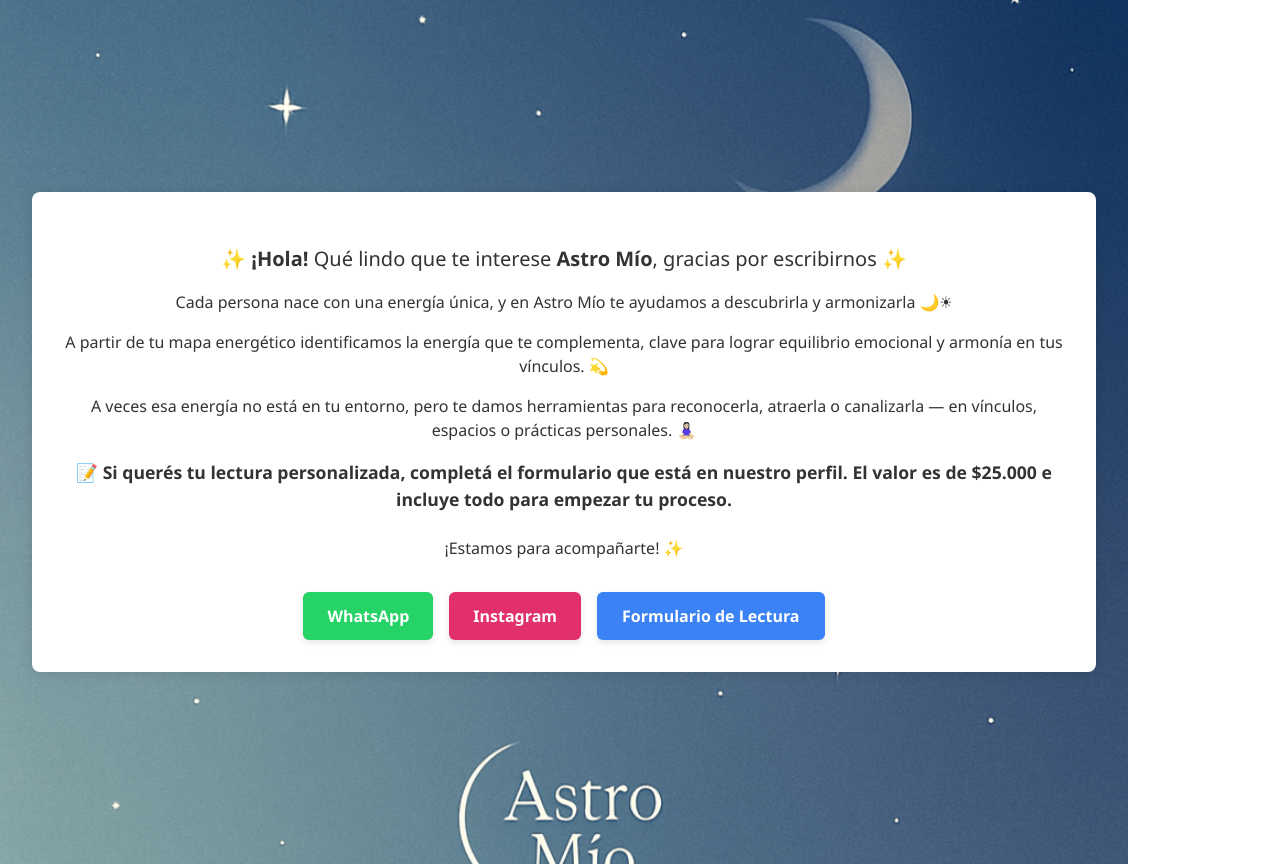
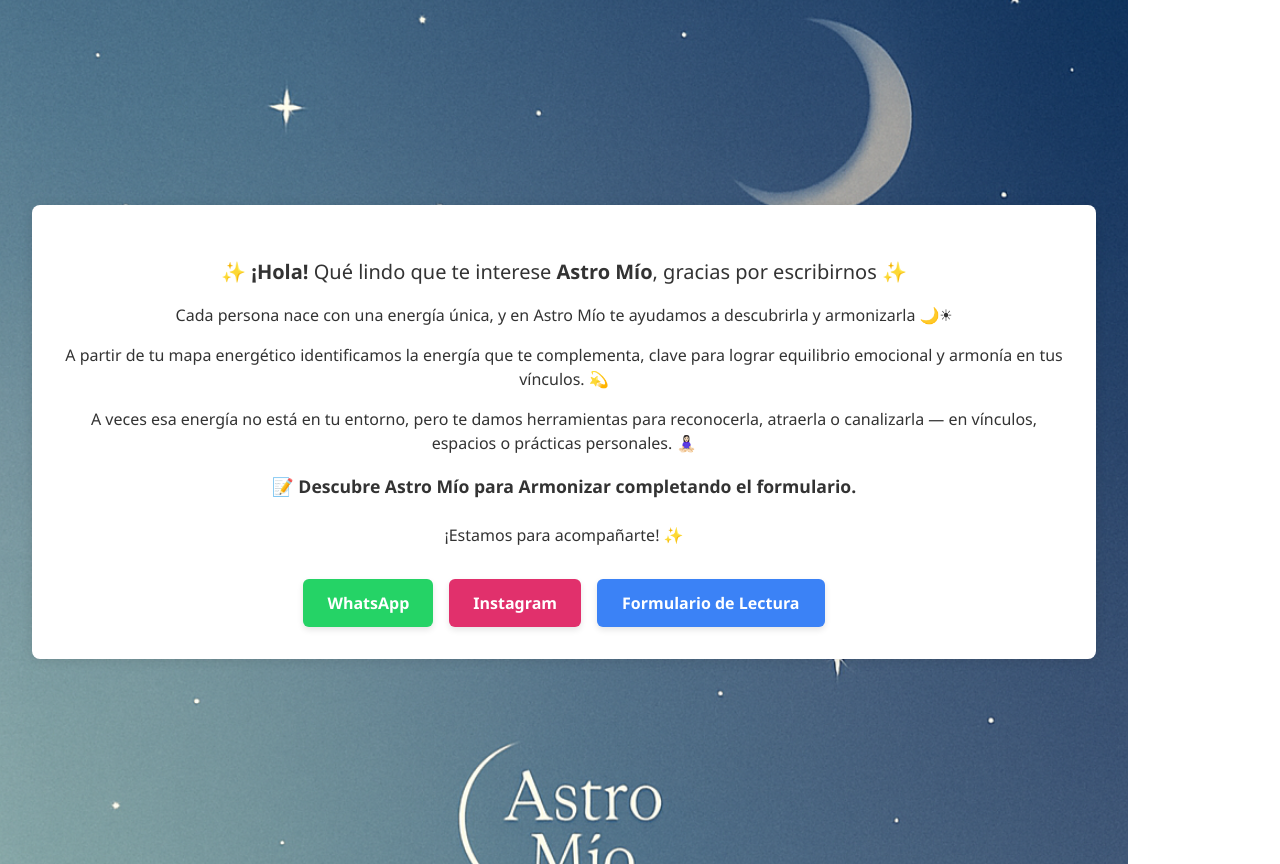
Before and after one commit to Sergio973-web/astro-mio, a React (Vite) app: page / in a window 1280 px wide. Built offline with nearby package versions, Linux system fonts and the light colour scheme.

Commit message:
Actualizo formulario con botón volver

```diff
--- a/src/components/BienvenidaConBotones.jsx
+++ b/src/components/BienvenidaConBotones.jsx
@@ -29,8 +29,7 @@
             A veces esa energía no está en tu entorno, pero te damos herramientas para reconocerla, atraerla o canalizarla — en vínculos, espacios o prácticas personales. <span role="img" aria-label="meditación">🧘🏻‍♀</span>
           </p>
           <p style={styles.parrafoImportante}>
-            📝 Si querés tu lectura personalizada, completá el formulario que está en nuestro perfil. El valor es de <strong>$25.000</strong> e incluye todo para empezar tu proceso.
-          </p>
+            📝 Descubre Astro Mío para Armonizar completando el formulario.</p>
           <p style={styles.parrafo}>¡Estamos para acompañarte! ✨</p>
 
           <div style={styles.botonesContainer}>
```
